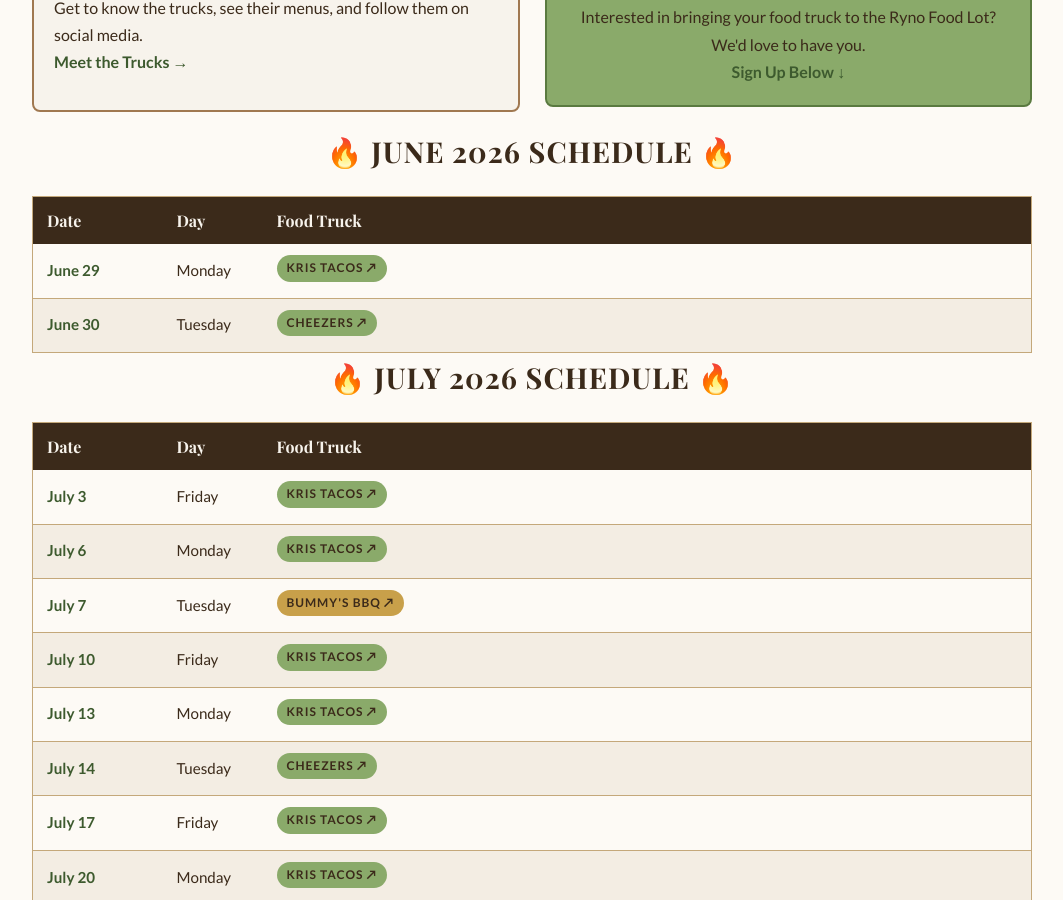
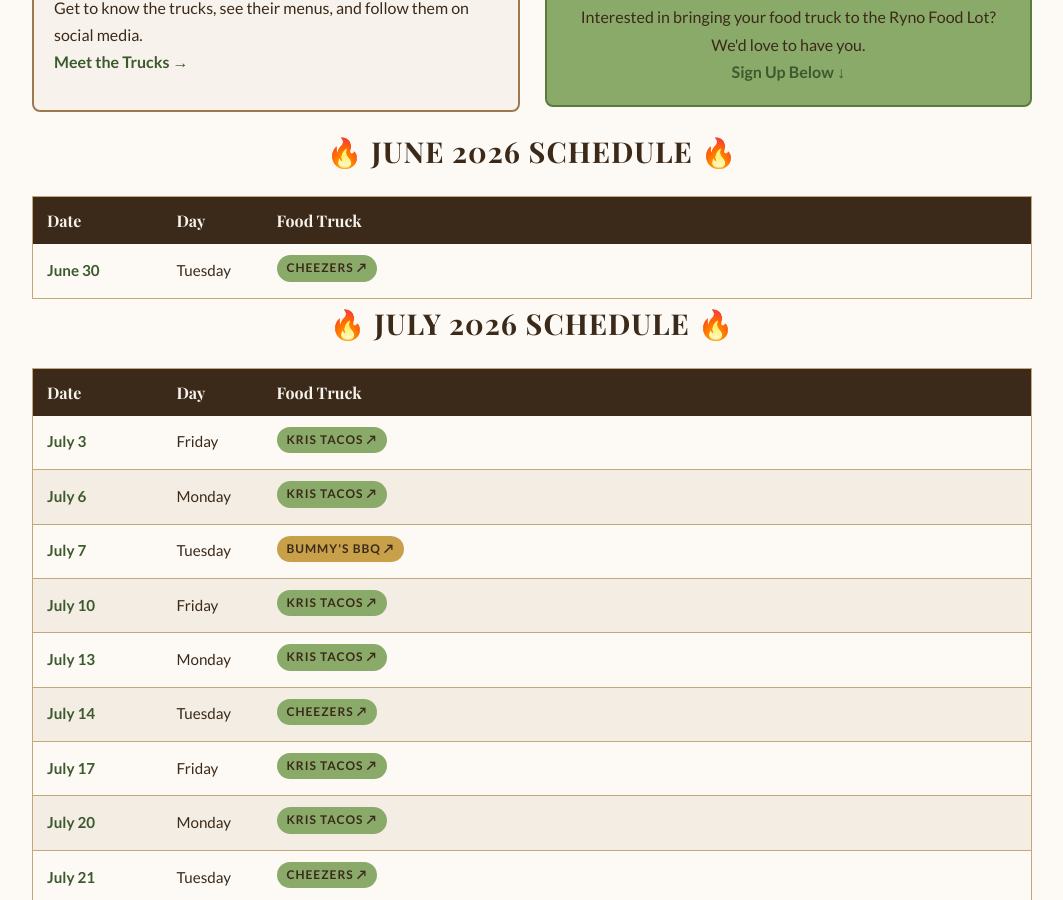
Before and after one commit to blueearthcommunitymarket/blueearthcommunitymarket.github.io, a Jekyll site: the page built from ryno-food-lot/index.html, in a window 1280 px wide and 900 px high, scrolled down 479 px. Shown: the whole window, without its empty margins (108-1171 px from the left). Built offline with Jekyll 4.4.1, drawn with Linux system fonts in a browser that asks for light colours; some web fonts are replaced.

Commit message:
food-lot: remove past dates (auto-cleanup 2026-06-29)

```diff
--- a/ryno-food-lot/index.html
+++ b/ryno-food-lot/index.html
@@ -224,7 +224,7 @@
                 <tr><th style="width:130px;">Date</th><th style="width:100px;">Day</th><th>Food Truck</th></tr>
             </thead>
             <tbody>
-                <tr><td class="race-date">June 29</td><td>Monday</td><td><span class="tag"><a href="https://www.facebook.com/share/1AquB7sxYj/?mibextid=wwXIfr" target="_blank" rel="noopener" style="color:inherit;text-decoration:none;">Kris Tacos ↗</a></span></td></tr>
+
                 <tr><td class="race-date">June 30</td><td>Tuesday</td><td><span class="tag"><a href="https://www.facebook.com/share/1CZyABySqK/?mibextid=wwXIfr" target="_blank" rel="noopener" style="color:inherit;text-decoration:none;">Cheezers ↗</a></span></td></tr>
             </tbody>
         </table>
```
